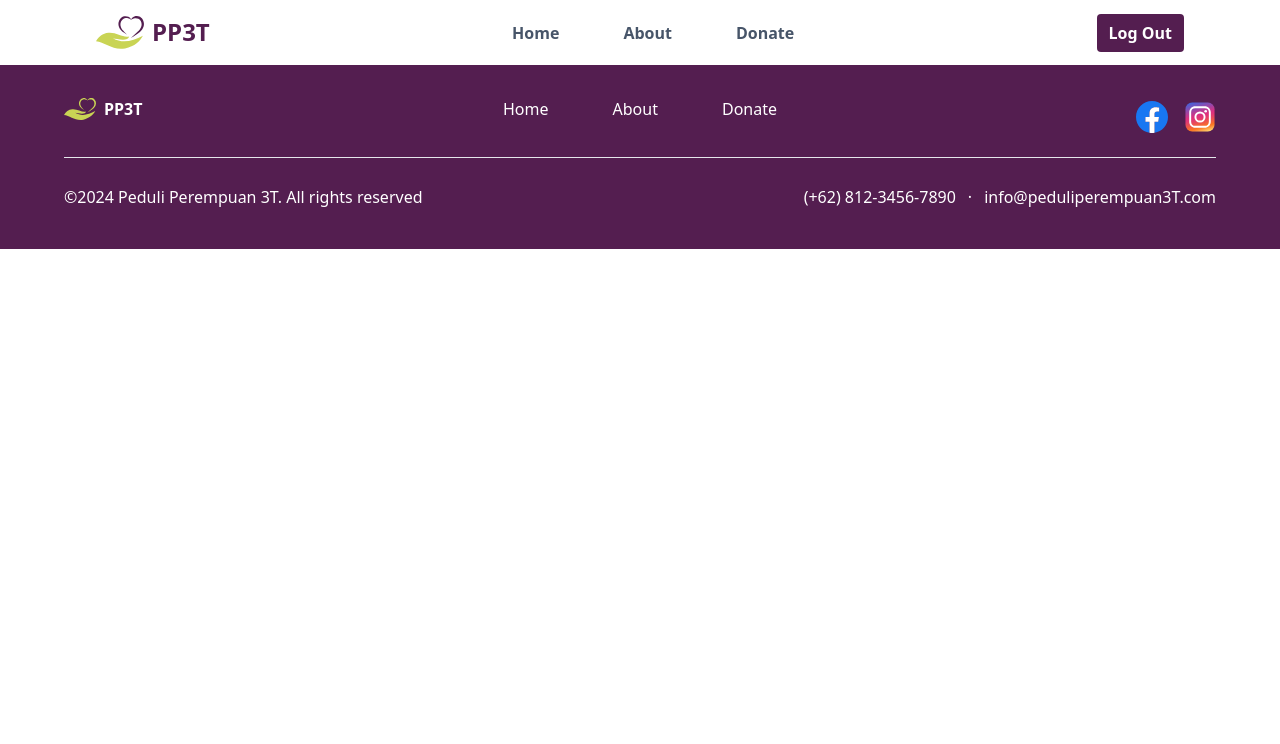
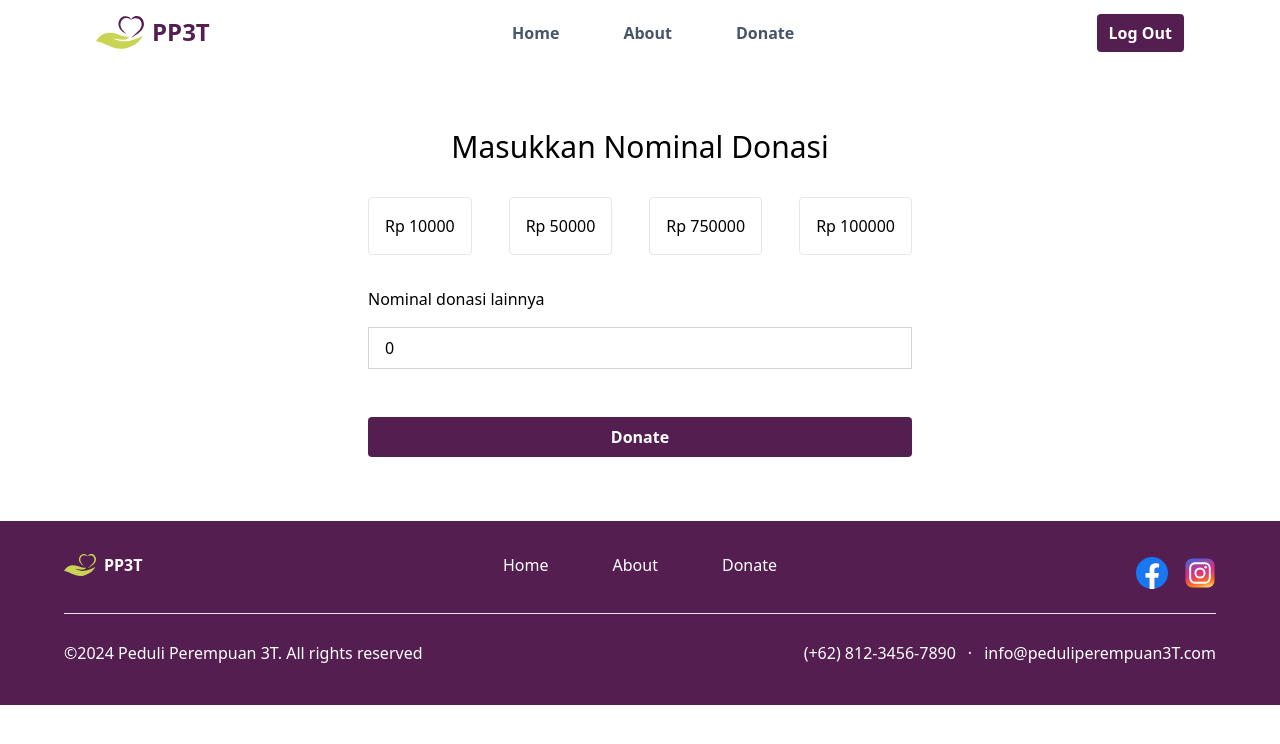
Before and after one commit to EllenaAmanda/peduli-perempuan-3T, a React (Vite) app: page /donation in a window 1280 px wide. Shown: the top 744 px of the page. Built offline with nearby package versions, Linux system fonts and the light colour scheme; no server answers.

Commit message:
added donation page and the buttons corresponds to the input field

```diff
--- a/src/components/Detail.jsx
+++ b/src/components/Detail.jsx
@@ -34,7 +34,7 @@ function Detail() {
             <div className='mt-8 grid grid-cols-2 w-1/4 grid-rows-2'>
               <span className='text-byzantine font-semibold'>Dana terkumpul (Rp) </span><h3 className='text-end'> {dataPerempuan.terkumpul} </h3>
               <span className='text-byzantine font-semibold'>Target Dana (Rp)  </span><h3 className='text-end'>{dataPerempuan.target} </h3>
-              <span className='bg-byzantine text-white font-semibold py-2 px-3 rounded cursor-pointer col-span-2 mt-4 text-center'>Donasi</span>
+               <span className='bg-byzantine text-white font-semibold py-2 px-3 rounded cursor-pointer col-span-2 mt-4 text-center'>Donasi</span>
             </div>
         </div>
       }
--- a/src/components/Donation.jsx
+++ b/src/components/Donation.jsx
@@ -1,9 +1,40 @@
-import React from 'react'
+import { useState } from "react";
 
 function Donation() {
+    const [donation, setDonation] = useState(0);
+    const nilai = [10000,50000,750000,100000]
+    function handleNilai(item){
+        setDonation(item)
+    }
+
   return (
+
     <div>
+        <div className="py-16 px-24 h-auto">
+            <h2 className="text-center text-3xl mb-8">Masukkan Nominal Donasi</h2>
+            <form className='w-1/2 mx-auto flex flex-col gap-8'>
+                <div className='flex justify-between'>
+                    {nilai.map((item,index) => (
+                        <span key={index} className='border rounded p-4 cursor-pointer' onClick={ () => handleNilai(item)}>Rp {item}</span>
+                    ))
+                    }
+                </div>
 
+                <div>
+                <p className='mb-4'>Nominal donasi lainnya</p>
+                    <input
+                        type="number"
+                        value= {donation}
+                        className="border border-gray-300 px-4 py-2 mb-4 w-full"
+                        placeholder="Masukkan Nominal Donasi"
+                    />
+
+                </div>
+                <button className="bg-byzantine text-white font-semibold py-2 px-4 rounded">
+                        Donate
+                </button>
+            </form>
+        </div>
     </div>
   )
 }
```
